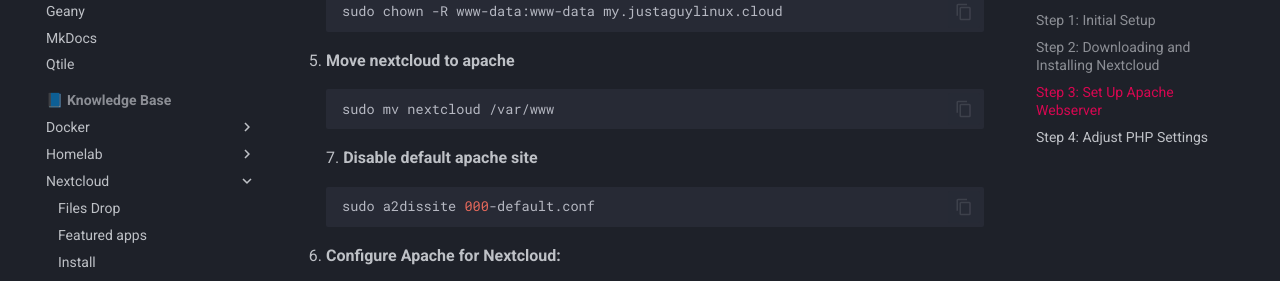
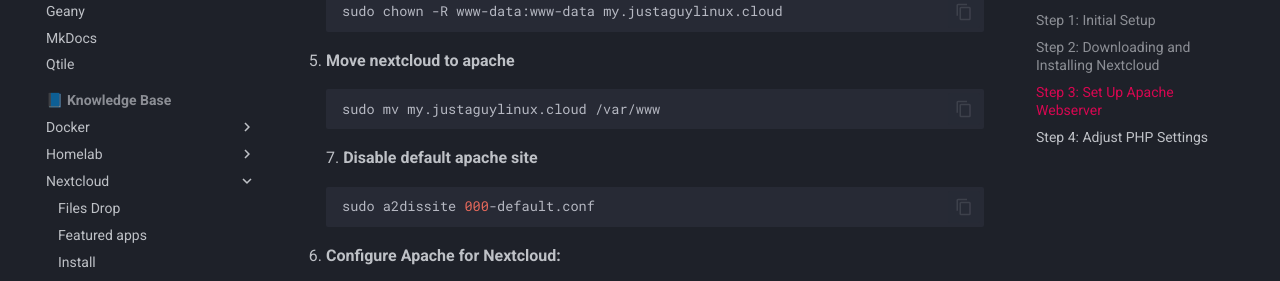
Before and after one commit to drewgrif/jagmkdocs, an MkDocs documentation site: the page built from docs/documentation/nextcloud/ubuntu-server.md, in a window 1280 px wide and 1400 px high, scrolled down 2781 px. Shown: the part 160-441 px from the top of the window. Built offline with MkDocs 1.6.1 and Material for MkDocs 9.7.7, drawn with Linux system fonts in a browser that asks for light colours.

Commit message:
Update ubuntu-server.md

````diff
--- a/docs/documentation/nextcloud/ubuntu-server.md
+++ b/docs/documentation/nextcloud/ubuntu-server.md
@@ -164,7 +164,7 @@ tags:
 6. **Move nextcloud to apache**
 
 	```bash
-    sudo mv nextcloud /var/www
+    sudo mv my.justaguylinux.cloud /var/www
     ```
 7. **Disable default apache site**
 
````
Also changed, not shown: other parts of docs/documentation/nextcloud/ubuntu-server.md (+1 -1 lines).
